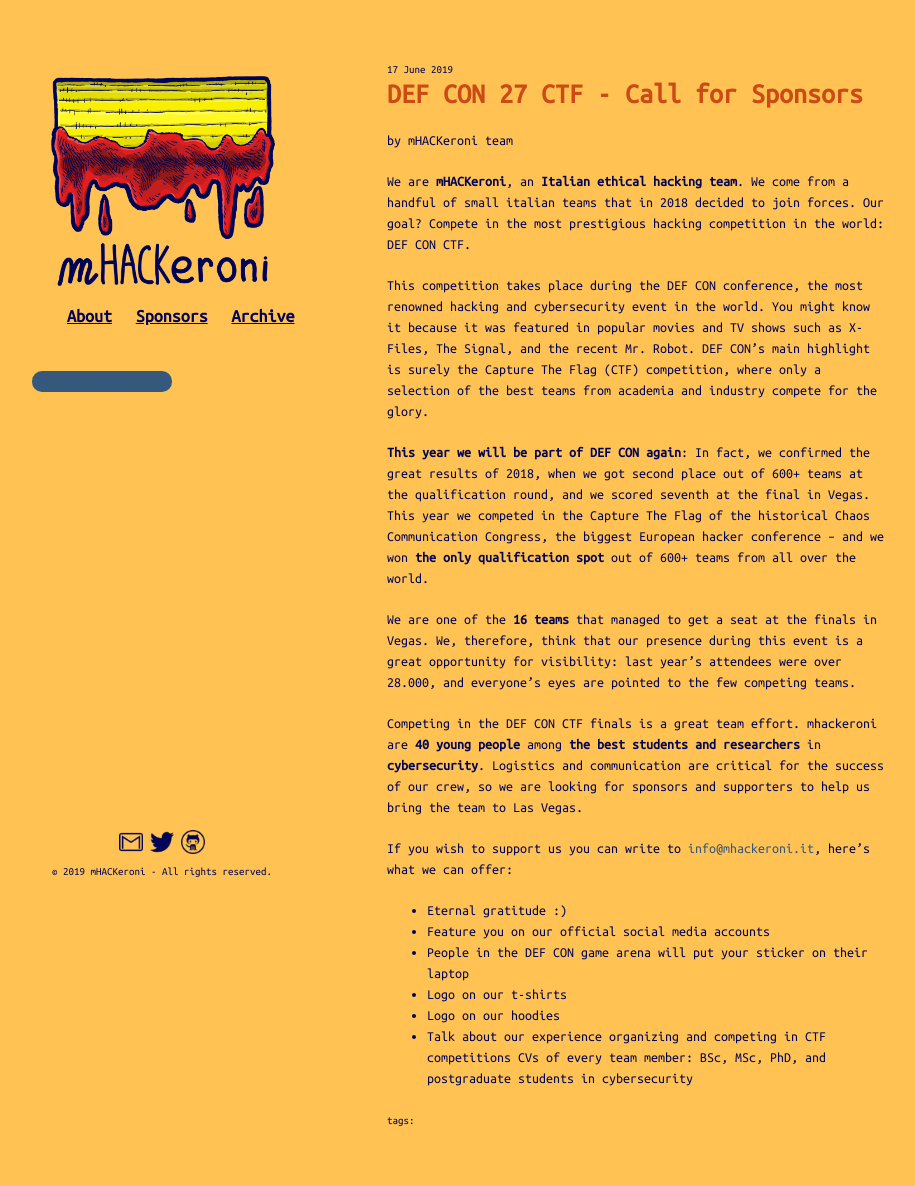
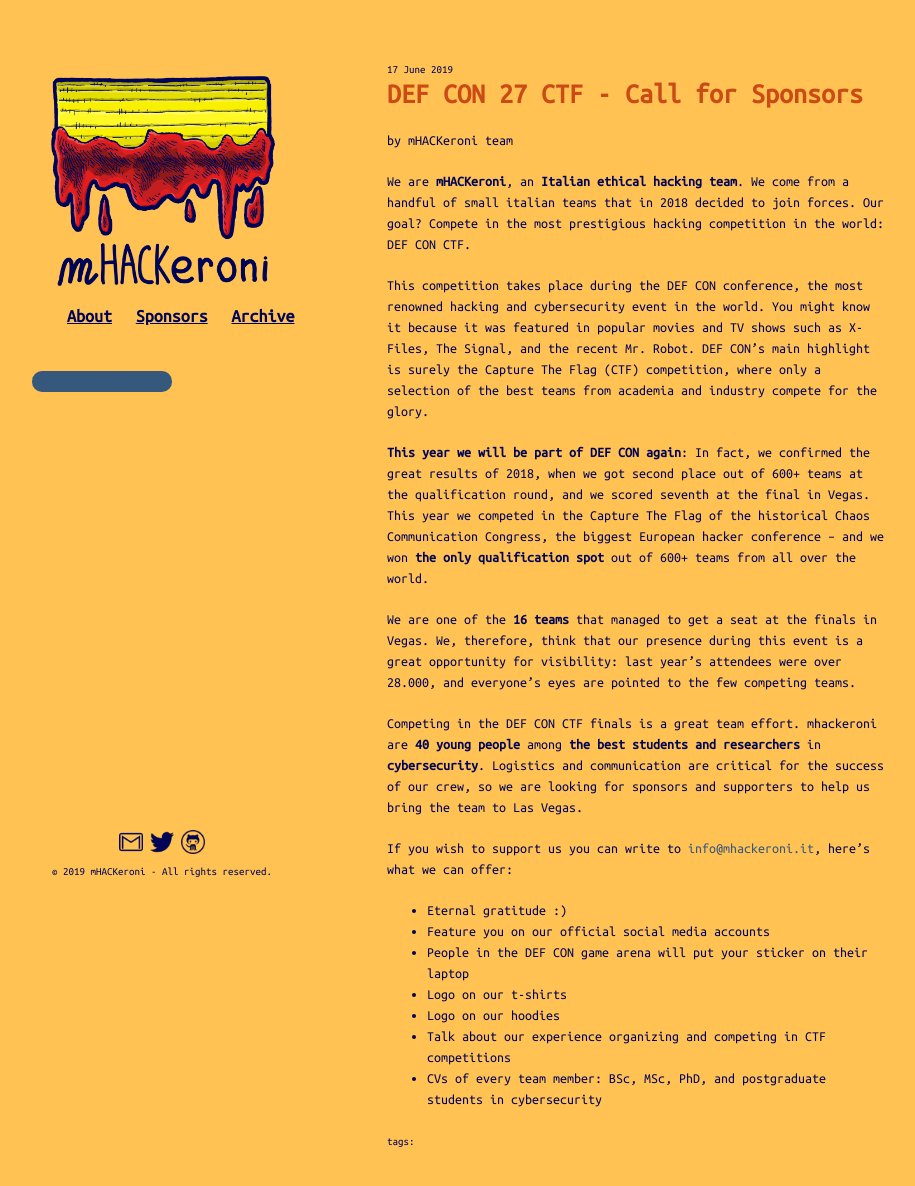
Before and after one commit to mhackeroni/mhackeroni.github.io, a Jekyll site: the page built from archive/_posts/2019-06-17-defconctf-finals-call-for-sponsors-2019.md, in a window 1280 px wide and 1201 px high. Shown: the top 1186 px of the window, without its empty margins (183-1098 px from the left). Built offline with Jekyll 4.4.1, drawn with Linux system fonts in a browser that asks for light colours; comment, search, counter and statistics services are not loaded.

Commit message:
smal fixes

```diff
--- a/archive/_posts/2019-06-17-defconctf-finals-call-for-sponsors-2019.md
+++ b/archive/_posts/2019-06-17-defconctf-finals-call-for-sponsors-2019.md
@@ -23,4 +23,5 @@
 - People in the DEF CON game arena will put your sticker on their laptop
 - Logo on our t-shirts
 - Logo on our hoodies
-- Talk about our experience organizing and competing in CTF competitions CVs of every team member: BSc, MSc, PhD, and postgraduate students in cybersecurity
+- Talk about our experience organizing and competing in CTF competitions
+- CVs of every team member: BSc, MSc, PhD, and postgraduate students in cybersecurity
--- a/sponsors/index.html
+++ b/sponsors/index.html
@@ -17,6 +17,9 @@
     the mHACKeroni team to take part in the DEF CON 26 CTF finals
     in Las Vegas in August 2018, contributing to the success of our team! Check them at <a href="/sponsors/2018">Sponsors 2018</a></p>
 
+
+<p>If you want to be on this page consider a sponsorship for mahckeroni.</p>
+
 <h2>Platinum Sponsors</h2>
 
 <div class="sponsor">
@@ -24,7 +27,6 @@
         <img src="">
     </a>
  -->
-    If you want to be on this page consider a sponsorship for mahckeroni.
 </div>
 
 <h2>Gold Sponsors</h2>
```
